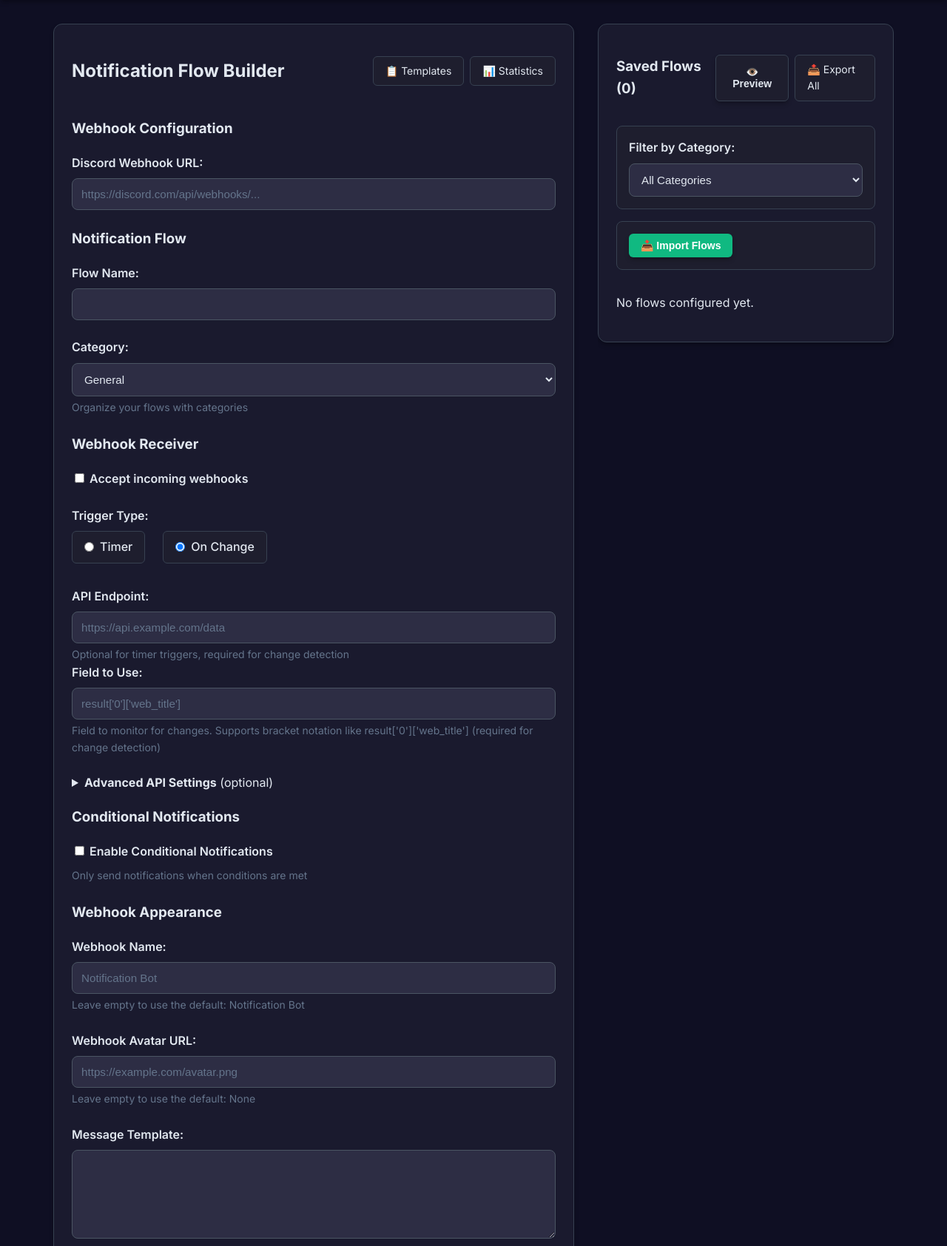
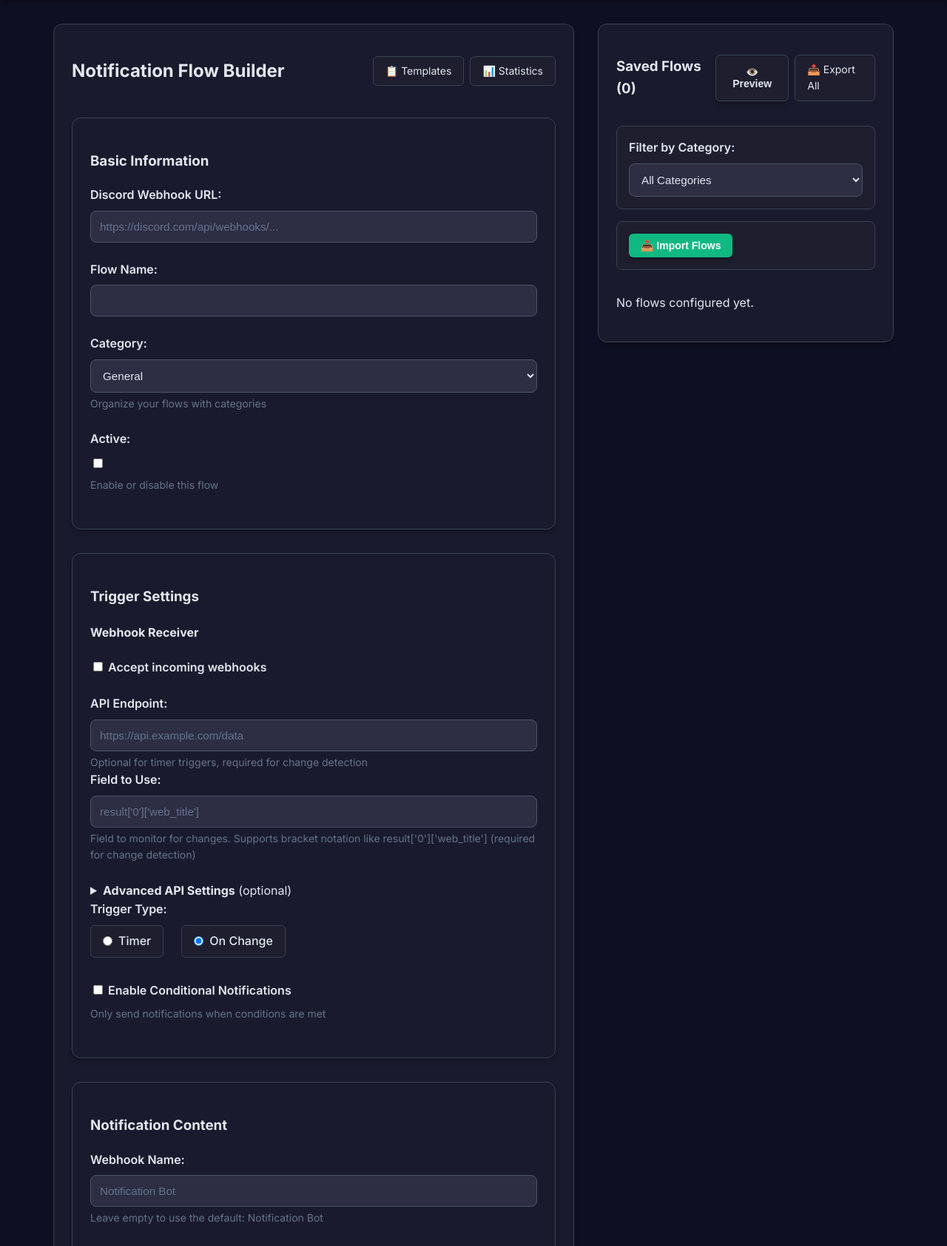
Before and after one commit to Leemotheyer/turtifications, a Flask app: page /builder in a window 1280 px wide. Shown: the part 121-1806 px from the top of the page at 74% size. Run offline with Flask 3, Linux system fonts and the light colour scheme; some libraries are stand-ins or nearby versions.

Commit message:
improved builder ui

```diff
--- a/templates/builder.html
+++ b/templates/builder.html
@@ -23,21 +23,19 @@
                 {% endwith %}
 
                 <form method="post">
-            <h3>Webhook Configuration</h3>
+                    <section class="builder-section">
+                        <h3>Basic Information</h3>
                         <div class="form-group">
                             <label for="webhook_url">Discord Webhook URL:</label>
                             <input type="url" id="webhook_url" name="webhook_url"
                                    value="{{ editing_flow.webhook_url if editing_flow else webhook_url }}"
                                    placeholder="https://discord.com/api/webhooks/..." required>
                         </div>
-
-            <h3>Notification Flow</h3>
                         <div class="form-group">
                             <label for="flow_name">Flow Name:</label>
                             <input type="text" id="flow_name" name="flow_name"
                                    value="{{ editing_flow.name if editing_flow else (template_data.name if template_data else '') }}" required>
                         </div>
-
                         <div class="form-group">
                             <label for="category">Category:</label>
                             <select id="category" name="category">
@@ -50,9 +48,17 @@
                             </select>
                             <small>Organize your flows with categories</small>
                         </div>
+                        <div class="form-group">
+                            <label for="active">Active:</label>
+                            <input type="checkbox" id="active" name="active" value="true" {% if editing_flow and editing_flow.active %}checked{% endif %}>
+                            <small>Enable or disable this flow</small>
+                        </div>
+                    </section>
 
+                    <section class="builder-section">
+                        <h3>Trigger Settings</h3>
                         <div class="form-group">
-                <h3>Webhook Receiver</h3>
+                            <h4>Webhook Receiver</h4>
                             <label>
                                 <input type="checkbox" name="accept_webhooks" id="accept_webhooks" value="true"
                                        {% if editing_flow and editing_flow.accept_webhooks %}checked{% endif %}>
@@ -76,45 +82,18 @@
                                 <small>Configure your external service (Sonarr, Radarr, etc.) to POST JSON data to this URL</small>
                             </div>
                         </div>
-
-            <div class="form-group">
-                <label>Trigger Type:</label>
-                <div class="radio-group">
-                    <label>
-                        <input type="radio" name="trigger_type" value="timer"
-                               {% if editing_flow and editing_flow.trigger_type == 'timer' or (template_data and template_data.trigger_type == 'timer') %}checked{% endif %}> Timer
-                    </label>
-                    <label>
-                        <input type="radio" name="trigger_type" value="on_change"
-                               {% if (not editing_flow and not template_data) or (editing_flow and editing_flow.trigger_type == 'on_change') or (template_data and template_data.trigger_type == 'on_change') %}checked{% endif %}> On Change
-                    </label>
-                    <label id="on-incoming-option" style="display: none;">
-                        <input type="radio" name="trigger_type" value="on_incoming"
-                               {% if editing_flow and editing_flow.trigger_type == 'on_incoming' or (template_data and template_data.trigger_type == 'on_incoming') %}checked{% endif %}> On Incoming Webhook
-                    </label>
-                </div>
-            </div>
-
-            <div class="form-group" id="timer-options" style="display: none;">
-                <label for="interval">Interval (minutes):</label>
-                <input type="number" id="interval" name="interval" min="1"
-                       value="{{ editing_flow.interval if editing_flow else '5' }}" required>
-            </div>
-
                         <div class="form-group">
                             <label for="endpoint">API Endpoint:</label>
                             <input type="url" id="endpoint" name="endpoint"
                                    value="{{ editing_flow.endpoint if editing_flow else '' }}"
                                    placeholder="https://api.example.com/data">
                             <small>Optional for timer triggers, required for change detection</small>
-
                             <label for="field">Field to Use:</label>
                             <input type="text" id="field" name="field"
                                    value="{{ editing_flow.field if editing_flow else '' }}"
                                    placeholder="result['0']['web_title']">
                             <small>Field to monitor for changes. Supports bracket notation like result['0']['web_title'] (required for change detection)</small>
                         </div>
-
                         <details class="advanced-api-settings">
                             <summary><strong>Advanced API Settings</strong> (optional)</summary>
                             <div class="form-group">
@@ -157,8 +136,28 @@
                                 </small>
                             </div>
                         </details>
-
-            <h3>Conditional Notifications</h3>
+                        <div class="form-group">
+                            <label>Trigger Type:</label>
+                            <div class="radio-group">
+                                <label>
+                                    <input type="radio" name="trigger_type" value="timer"
+                                           {% if editing_flow and editing_flow.trigger_type == 'timer' or (template_data and template_data.trigger_type == 'timer') %}checked{% endif %}> Timer
+                                </label>
+                                <label>
+                                    <input type="radio" name="trigger_type" value="on_change"
+                                           {% if (not editing_flow and not template_data) or (editing_flow and editing_flow.trigger_type == 'on_change') or (template_data and template_data.trigger_type == 'on_change') %}checked{% endif %}> On Change
+                                </label>
+                                <label id="on-incoming-option" style="display: none;">
+                                    <input type="radio" name="trigger_type" value="on_incoming"
+                                           {% if editing_flow and editing_flow.trigger_type == 'on_incoming' or (template_data and template_data.trigger_type == 'on_incoming') %}checked{% endif %}> On Incoming Webhook
+                                </label>
+                            </div>
+                        </div>
+                        <div class="form-group" id="timer-options" style="display: none;">
+                            <label for="interval">Interval (minutes):</label>
+                            <input type="number" id="interval" name="interval" min="1"
+                                   value="{{ editing_flow.interval if editing_flow else '5' }}" required>
+                        </div>
                         <div class="form-group">
                             <label>
                                 <input type="checkbox" name="condition_enabled" id="condition_enabled" value="true"
@@ -167,7 +166,6 @@
                             </label>
                             <small>Only send notifications when conditions are met</small>
                         </div>
-
                         <div id="condition-config" style="display: none;">
                             <div class="form-group">
                                 <label for="condition">Condition Expression:</label>
@@ -191,8 +189,10 @@
                                 </small>
                             </div>
                         </div>
+                    </section>
 
-            <h3>Webhook Appearance</h3>
+                    <section class="builder-section">
+                        <h3>Notification Content</h3>
                         <div class="form-group">
                             <label for="webhook_name">Webhook Name:</label>
                             <input type="text" id="webhook_name" name="webhook_name"
@@ -200,7 +200,6 @@
                                    placeholder="{{ config.default_webhook_name if config.default_webhook_name else 'Notification Bot' }}">
                             <small>Leave empty to use the default: {{ config.default_webhook_name if config.default_webhook_name else 'Notification Bot' }}</small>
                         </div>
-
                         <div class="form-group">
                             <label for="webhook_avatar">Webhook Avatar URL:</label>
                             <input type="url" id="webhook_avatar" name="webhook_avatar"
@@ -208,7 +207,6 @@
                                    placeholder="{{ config.default_webhook_avatar if config.default_webhook_avatar else 'https://example.com/avatar.png' }}">
                             <small>Leave empty to use the default: {{ config.default_webhook_avatar if config.default_webhook_avatar else 'None' }}</small>
                         </div>
-
                         <div class="form-group">
                             <label for="message_template">Message Template:</label>
                             <textarea id="message_template" name="message_template" rows="3">{{ editing_flow.message_template if editing_flow else (template_data.message_template if template_data else '') }}</textarea>
@@ -234,7 +232,6 @@
                                 <strong>📝 Note:</strong> This message appears above the embed. Leave empty if using embeds only.
                             </small>
                         </div>
-
                         <h3>Discord Embed Configuration</h3>
                         <div class="form-group">
                             <label>
@@ -339,13 +336,7 @@
 
                             <small>💡 <strong>Tip:</strong> Use the embed title, description, and other fields above to create rich notifications. Template variables like {time}, {value}, and {data} work in all embed fields!</small>
                         </div>
-
-            <div class="form-group">
-                <label>
-                    <input type="checkbox" name="active" value="true"
-                           {% if not editing_flow or editing_flow.active %}checked{% endif %}> Active
-                </label>
-            </div>
+                    </section>
 
                     <div class="form-actions">
                         {% if editing_flow %}
```
Lines whose indentation alone changed are shown as unchanged.
